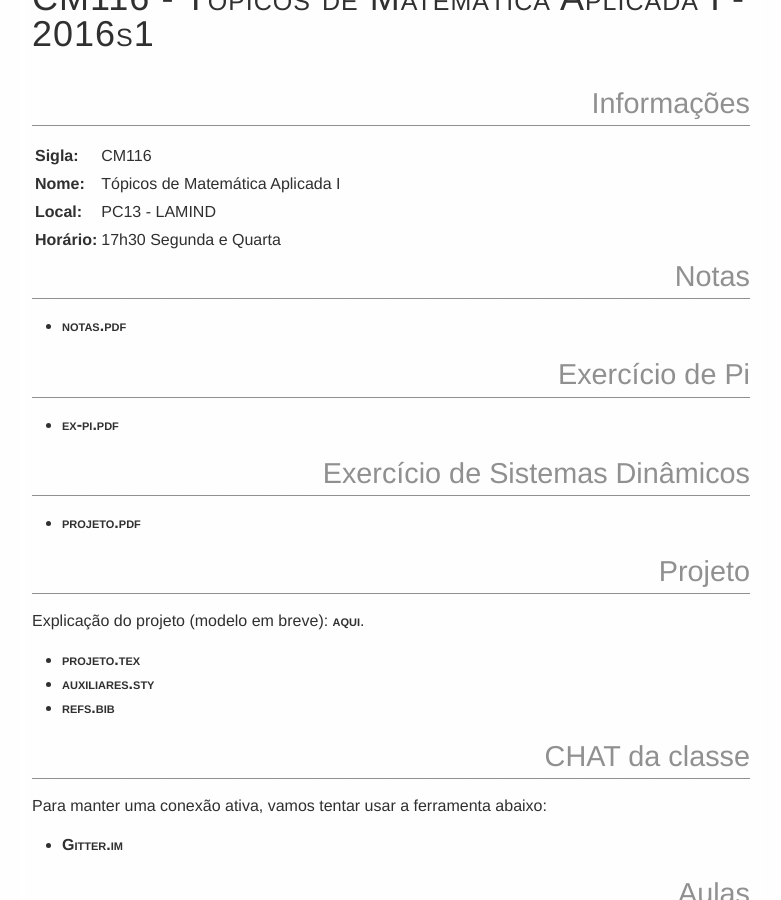
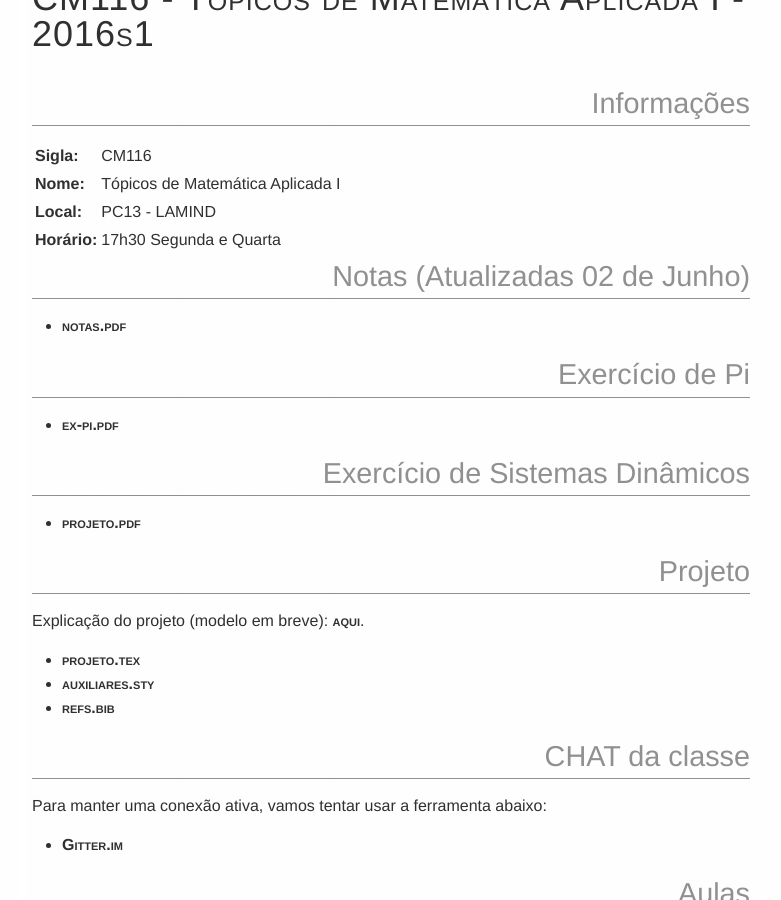
Before and after one commit to abelsiqueira/abelsiqueira.github.io-old, a Jekyll site: the page built from disciplinas/cm116-2016s1.md, in a window 1280 px wide and 900 px high, scrolled down 391 px. Shown: the whole window, without its empty margins (249-1030 px from the left). Built offline with Jekyll 4.4.1, drawn with Linux system fonts in a browser that asks for light colours.

Commit message:
Notas atualizadas

```diff
--- a/disciplinas/cm116-2016s1.md
+++ b/disciplinas/cm116-2016s1.md
@@ -13,7 +13,7 @@ tag:        2016s1
   | **Local:**   | PC13 - LAMIND
   | **Horário:** | 17h30 Segunda e Quarta
 
-# Notas
+# Notas (Atualizadas 02 de Junho)
 
   - [notas.pdf]({{ site.baseurl }}/disciplinas/cm116/notas.pdf)
 
```
Also changed, not shown: 1 other file.
